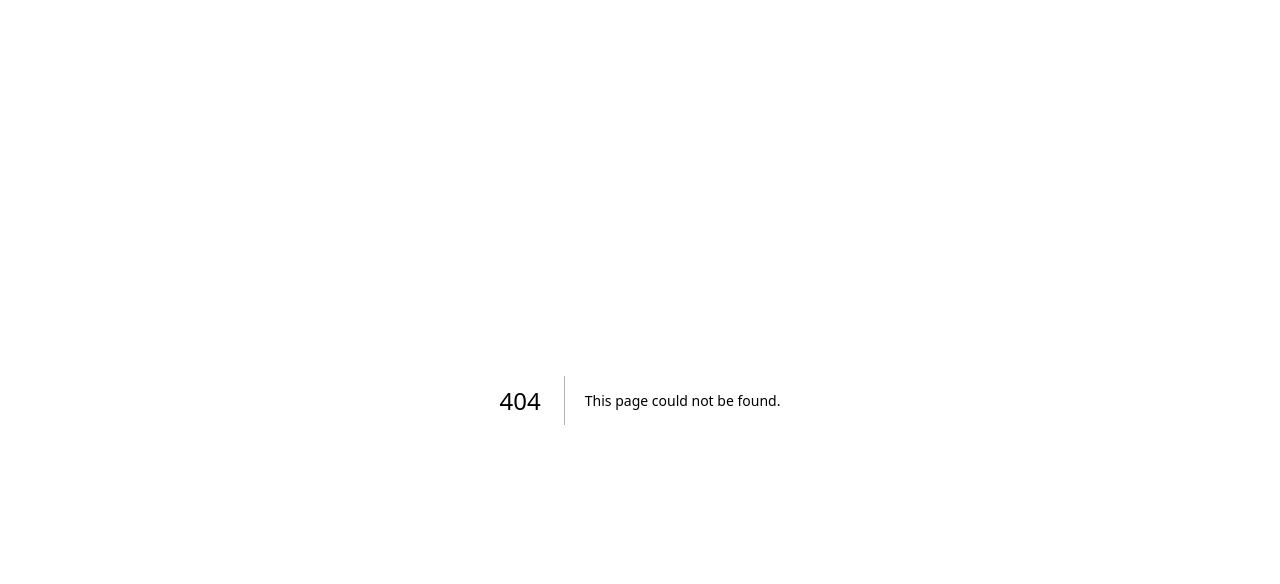
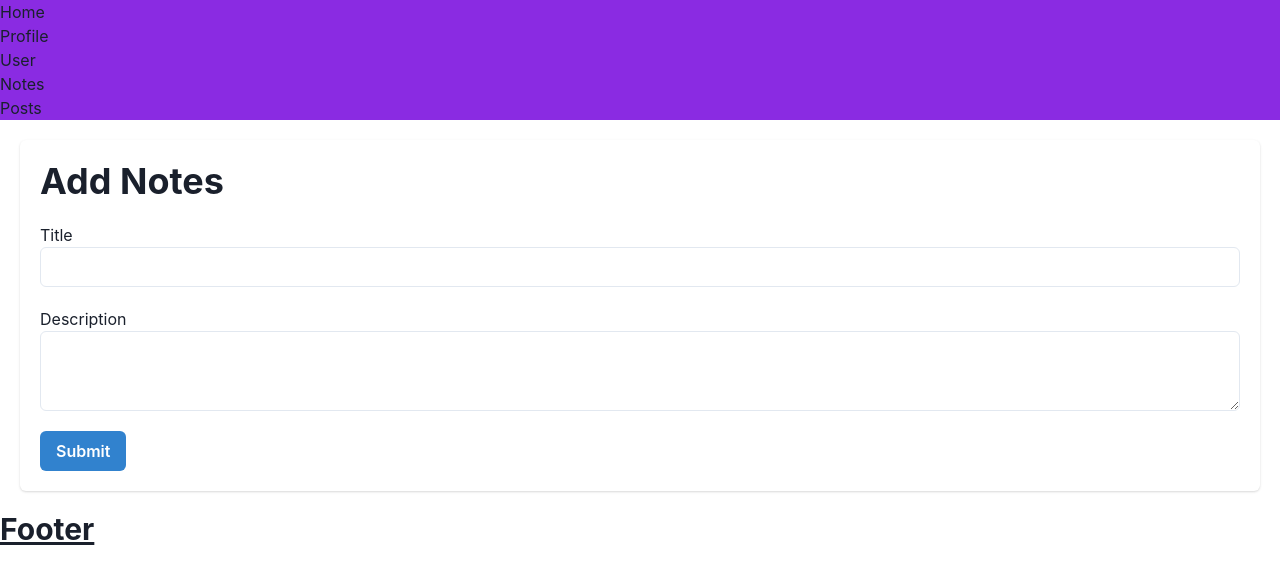
Before and after one commit to Arzuto/next-js, a Next.js app: page /notes/edit/1 in a window 1280 px wide. Before the commit this address had no page. Shown: the top 584 px of the page. Built offline with nearby package versions, Linux system fonts and the light colour scheme; no server answers.

Commit message:
crud api
update delete

```diff
--- /dev/null
+++ b/pages/notes/edit/[id].js
@@ -0,0 +1,92 @@
+import dynamic from "next/dynamic"
+import {
+  Grid,
+  GridItem,
+  Card,
+  Heading,
+  Text,
+  Button,
+  Input,
+  Textarea
+} from '@chakra-ui/react'
+import { useState, useEffect } from "react"
+import { useRouter } from "next/router"
+
+const LayoutComponent = dynamic(() => import("@/layout"))
+
+export default function EditNotes() {
+  const router = useRouter();
+  const { id } = router?.query
+  const [notes,setNotes] = useState()
+
+  useEffect(() => {
+    async function fetchingData(){
+      const res = await fetch(`https:paace-f178cafcae7b.nevacloud.io/api/notes/${id}`)
+      const listNotes = await res.json()
+      setNotes(listNotes?.data)
+      console.log("list notes => ", listNotes?.data)
+
+    }
+    fetchingData()
+  },[id])
+
+  const HandleSubmit = async () => {
+    try {
+     const response = await fetch(
+      `https://paace-f178cafcae7b.nevacloud.io/api/notes/update/${id}`,
+      {
+       method: "PATCH",
+       headers: {
+        "Content-Type": "application/json",
+       },
+       body: JSON.stringify({
+        title: notes?.title,
+        description: notes?.description,
+       }),
+      }
+     )
+     const result = await response.json()
+     if(result?.success){
+      router.push('/notes')
+     }
+    } catch (error) {
+
+    }
+   }
+
+ return (
+  <>
+    <LayoutComponent metaTitle="Notes" metaDescription="Ini adalah halaman Tambah Notes">
+      <Card margin="5" padding="5">
+        <Grid gap="5">
+          <Heading>Add Notes</Heading>
+          <GridItem>
+            <Text>Title</Text>
+            <Input
+            value={notes?.title || ''}
+            onChange={(event) => setNotes({...notes,title: event.target.value})}
+            type="text"
+            />
+          </GridItem>
+          <GridItem>
+            <Text>Description</Text>
+            <Textarea
+            onChange={(event) => setNotes({...notes,description: event.target.value})}
+            value={notes?.description}
+            />
+          </GridItem>
+          <GridItem>
+            <Button colorScheme="blue" onClick={() => HandleSubmit()}>Submit</Button>
+          </GridItem>
+        </Grid>
+      </Card>
+    </LayoutComponent>
+  </>
+ )
+}
+
+// export async function getStaticProps() {
+//   const res = await fetch("https://paace-f178cafcae7b.nevacloud.io/api/notes")
+//   const notes = await res.json()
+//   return { props: { notes }, revalidate:10 }
+// }
--- a/pages/notes/index.js
+++ b/pages/notes/index.js
@@ -31,7 +31,19 @@ export default function Notes() {
     fetchingData()
   },[])
 
-  console.log('notes =>',notes)
+  const HandleDelete = async (id) => {
+    try {
+     const response = await fetch(
+      `https://paace-f178cafcae7b.nevacloud.io/api/notes/delete/${id}`,
+      {
+       method: "DELETE",
+      })
+      const result = await response.json();
+      if (result?.success) {
+       router.reload();
+      }
+    } catch (error) {}
+   }
  return (
   <>
     <LayoutComponent metaTitle="Notes" metaDescription="Ini adalah halaman Notes">
@@ -52,10 +64,10 @@ export default function Notes() {
                     <Text>{item?.description}</Text>
                   </CardBody>
                   <CardFooter justify="space-between" flexWrap="wrap">
-                     <Button flex="1"variant="ghost">
+                     <Button onClick={() => router.push(`/notes/edit/${item?.id}`)} flex="1" variant="ghost">
                       Edit
                      </Button>
-                     <Button flex="1" colorScheme="red">
+                     <Button onClick={() => HandleDelete(item?.id)} flex="1" colorScheme="red">
                       Delete
                      </Button>
                     </CardFooter>
```
